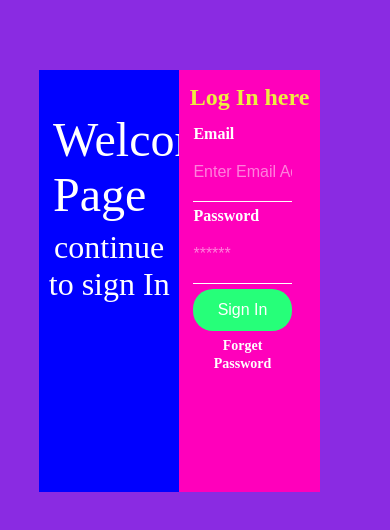
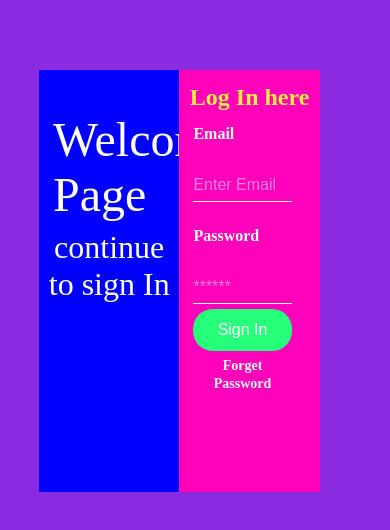
Before and after one commit to Deji98/A-rough-login-page, a plain HTML site: page index.html in a window 390 px wide. Drawn offline with Linux system fonts and the light colour scheme.

Commit message:
little touch up with the responsiveness

```diff
--- a/index.html
+++ b/index.html
@@ -18,8 +18,8 @@
         <h2>Log In here</h2>
         <form>
           <p>Email</p>
-          <input type="text" name="" placeholder="Enter Email Address" />
-          <p>Password</p>
+          <input type="text" name="" placeholder="Enter Email" />
+          <p id="pswd">Password</p>
           <input type="password" name="" placeholder="******" />
           <input type="submit" name="" value="Sign In" />
           <a href="#">Forget Password</a>
--- a/styles.css
+++ b/styles.css
@@ -55,6 +55,10 @@ form p {
   color: #fff;
 }
 
+#pswd {
+  padding-top: 20px;
+}
+
 form input {
   width: 100%;
   margin-bottom: 5%;
@@ -69,6 +73,7 @@ form input[type="password"] {
   height: 7vh;
   color: #fff;
   font-size: 16px;
+  padding-top: 25px;
 }
 
 ::placeholder {
```
